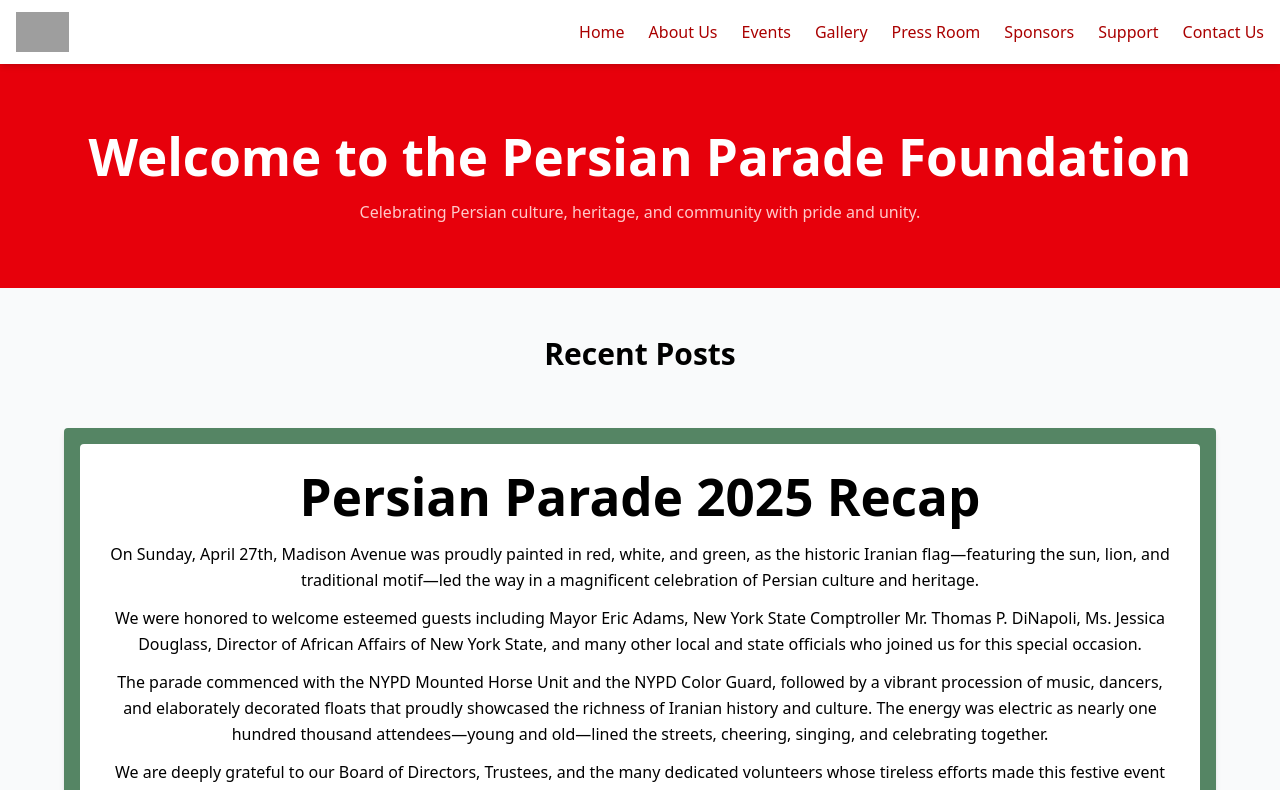
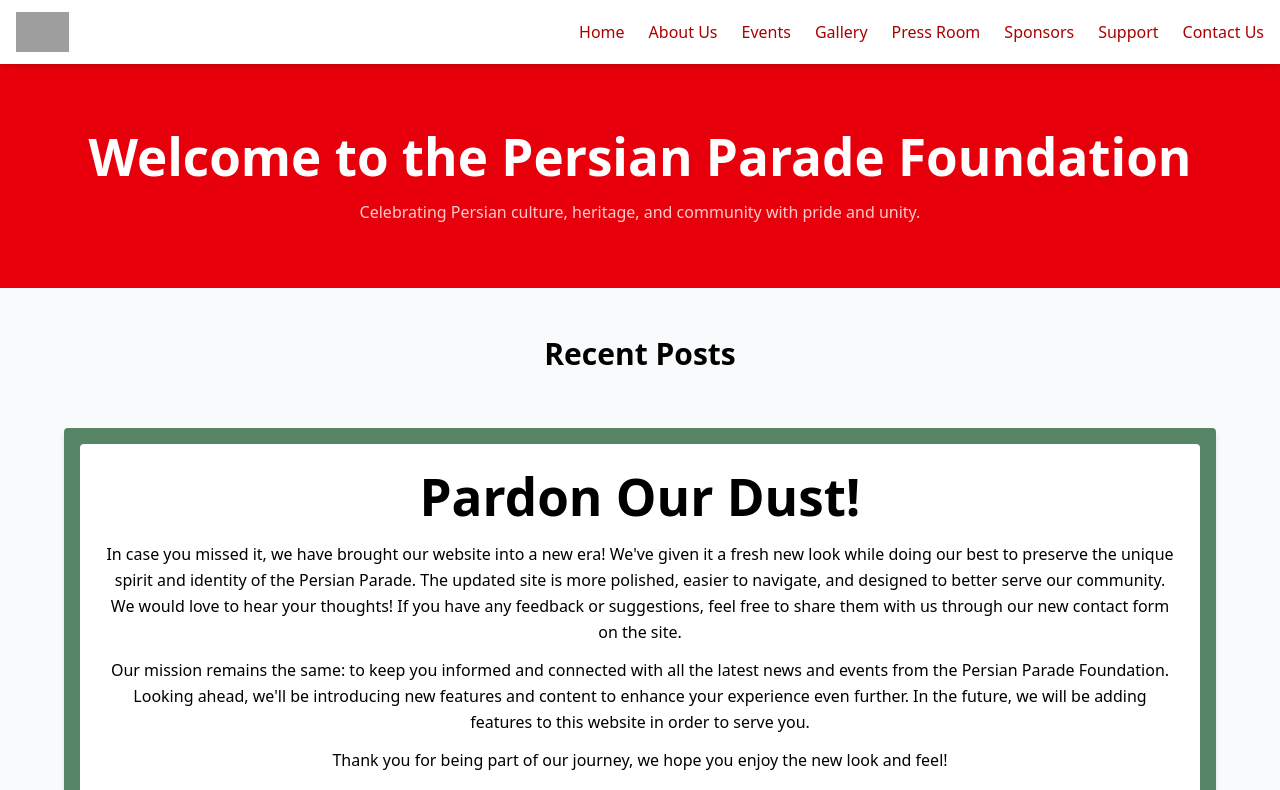
Before and after one commit to ColbyHman/persian-parade-website, a React (Vite) app: page / in a window 1280 px wide. Shown: the top 790 px of the page. Built offline with nearby package versions, Linux system fonts and the light colour scheme; grey boxes are pictures that could not be loaded.

Commit message:
Added post

```diff
--- a/src/data/posts.js
+++ b/src/data/posts.js
@@ -2,6 +2,16 @@
 export const posts = [
   {
     id: 1,
+    title: "Pardon Our Dust!",
+    type: 'text',
+    content: [
+      "In case you missed it, we have brought our website into a new era! We've given it a fresh new look while doing our best to preserve the unique spirit and identity of the Persian Parade. The updated site is more polished, easier to navigate, and designed to better serve our community. We would love to hear your thoughts! If you have any feedback or suggestions, feel free to share them with us through our new contact form on the site.",
+      "Our mission remains the same: to keep you informed and connected with all the latest news and events from the Persian Parade Foundation. Looking ahead, we'll be introducing new features and content to enhance your experience even further. In the future, we will be adding features to this website in order to serve you.",
+      "Thank you for being part of our journey, we hope you enjoy the new look and feel!"
+    ]
+  },
+  {
+    id: 2,
     title: "Persian Parade 2025 Recap",
     type: 'text',
     content: [
@@ -18,7 +28,7 @@
     ],
   },
   {
-    id: 2,
+    id: 3,
     type: 'video',
     title: 'Persian Parade 2024',
     videoUrl: 'https://player.vimeo.com/video/947232611?badge=0&amp;autopause=0&amp;player_id=0&amp;app_id=58479',
```
